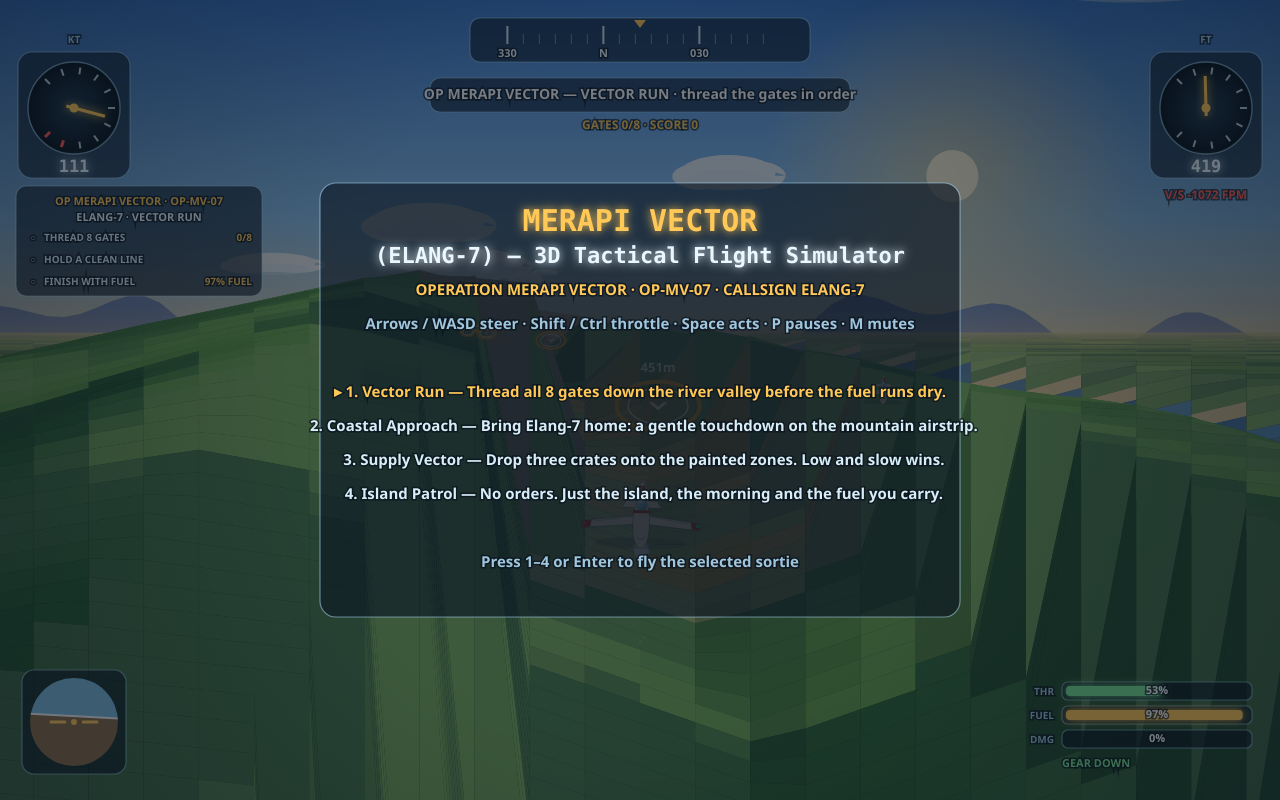
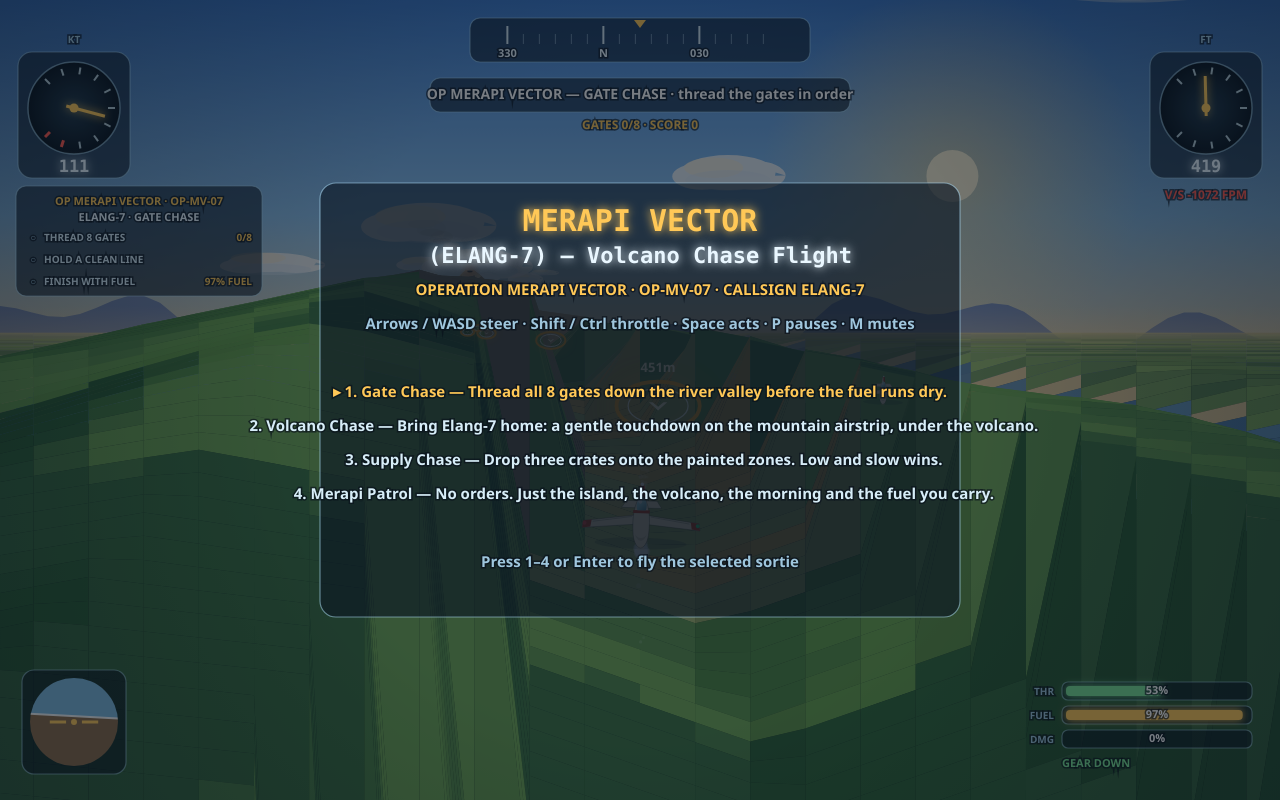
Before and after one commit to malljb234/sky-courier-merapi-run, a plain HTML site: page game/index.html in a window 1280 px wide. Drawn offline with Linux system fonts and the light colour scheme; animation ran at ten frames a second.

Commit message:
MERAPI VECTOR (ELANG-7) — Volcano Chase Flight (v3)

```diff
--- a/game/index.html
+++ b/game/index.html
@@ -3,7 +3,7 @@
 <head>
 <meta charset="utf-8">
 <meta name="viewport" content="width=device-width, initial-scale=1">
-<title>Merapi Vector (Elang-7) — 3D Tactical Flight Simulator</title>
+<title>Merapi Vector (Elang-7) — Volcano Chase Flight</title>
 <style>
   html, body { margin: 0; height: 100%; overflow: hidden; background: #1b2a3a; }
   #game { position: fixed; inset: 0; width: 100%; height: 100%; display: block; touch-action: none; }
@@ -12,7 +12,7 @@
 </style>
 </head>
 <body>
-<canvas id="game" aria-label="Merapi Vector (Elang-7), 3D tactical flight simulator. Steer the bush plane with arrows or WASD, work the throttle with Shift and Control, and fly the sorties of Operation Merapi Vector."></canvas>
+<canvas id="game" aria-label="Merapi Vector (Elang-7), volcano chase flight. Steer the bush plane with arrows or WASD, work the throttle with Shift and Control, and fly the sorties of Operation Merapi Vector under the smoking volcano."></canvas>
 <p id="status" role="status" aria-live="polite"></p>
 <script type="module" src="./src/main.js"></script>
 </body>
--- a/game/src/config.js
+++ b/game/src/config.js
@@ -1,4 +1,4 @@
-// MERAPI VECTOR (ELANG-7) — 3D Tactical Flight Simulator: tuning constants
+// MERAPI VECTOR (ELANG-7) — Volcano Chase Flight: tuning constants
 // and the game's one visual style.
 // Everything here is a plain number or colour so the rest of the code reads
 // like the thing it does. Units: metres, seconds, radians, kilograms of fuel
@@ -49,6 +49,11 @@ export const CONFIG = {
     sunGlow: 'rgba(255, 214, 130, 0.55)',
     mountainFar: '#7d8fb8',
     mountainNear: '#5d7396',
+    volcanoRock: '#7d6248',
+    volcanoShade: '#5f5044',
+    volcanoAsh: '#c9bba6',
+    ashRock: '#776b5e',
+    ashLight: '#97897a',
     grassLow: '#69a84f',
     grassHigh: '#4d8a44',
     forest: '#2f6b3a',
--- a/game/src/hud.js
+++ b/game/src/hud.js
@@ -183,7 +183,7 @@ function drawBar(ctx, x, y, w, h, frac, color, palette, text) {
 
 // The operation briefing panel: the op code, the callsign and the
 // sortie's three objectives with their live progress, so the frame
-// reads as a tactical simulator at a glance, not just a plane.
+// reads as a flown operation at a glance, not just a plane.
 function drawOpsPanel(ctx, flight, state, palette) {
   const mission = state.mission;
   const objectives = mission.objectives ?? [];
@@ -263,10 +263,17 @@ export function drawHUD(ctx, width, height, flight, mission, status, palette, ti
     litNumber(ctx, 'FUEL EMPTY — GLIDE', width / 2, height * 0.3, 22, p.hudDanger);
   }
 
-  // Centre status message, fading.
+  // Centre status message, fading, on a dark pill so it stays readable
+  // against bright cloud and sky.
   if (status && status.text && status.until > time) {
     ctx.save();
     ctx.globalAlpha = Math.max(0, Math.min(1, (status.until - time) / 0.6));
+    ctx.font = `700 24px ${MONO}`;
+    const tw = ctx.measureText(status.text).width;
+    ctx.fillStyle = 'rgba(8, 18, 28, 0.5)';
+    ctx.beginPath();
+    ctx.roundRect(width / 2 - tw / 2 - 16, height * 0.24 - 20, tw + 32, 40, 10);
+    ctx.fill();
     litNumber(ctx, status.text, width / 2, height * 0.24, 24, status.color ?? p.hudText);
     ctx.restore();
   }
--- a/game/src/main.js
+++ b/game/src/main.js
@@ -114,7 +114,7 @@ function runGame() {
   function titleLines() {
     const lines = [
       { text: 'MERAPI VECTOR', style: 'title' },
-      { text: '(ELANG-7) — 3D Tactical Flight Simulator', style: 'big' },
+      { text: '(ELANG-7) — Volcano Chase Flight', style: 'big' },
       { text: 'OPERATION MERAPI VECTOR · OP-MV-07 · CALLSIGN ELANG-7', color: '#ffc857' },
       { text: 'Arrows / WASD steer · Shift / Ctrl throttle · Space acts · P pauses · M mutes', color: '#9fc6dd' },
       { text: '', style: 'plain' },
--- a/game/src/missions.js
+++ b/game/src/missions.js
@@ -9,41 +9,41 @@ export const OPERATION = {
   name: 'OPERATION MERAPI VECTOR',
   code: 'OP-MV-07',
   callsign: 'ELANG-7',
-  title: 'MERAPI VECTOR (ELANG-7) — 3D Tactical Flight Simulator',
+  title: 'MERAPI VECTOR (ELANG-7) — Volcano Chase Flight',
 };
 
 export const MISSIONS = [
   {
     id: 'rings',
-    name: 'Vector Run',
+    name: 'Gate Chase',
     tagline: 'Thread all 8 gates down the river valley before the fuel runs dry.',
     objectives: ['THREAD 8 GATES', 'HOLD A CLEAN LINE', 'FINISH WITH FUEL'],
     start: { x: 0, y: 150, s: 0, heading: 0, speed: 52, throttle: 0.55 },
-    banner: 'OP MERAPI VECTOR — VECTOR RUN · thread the gates in order',
+    banner: 'OP MERAPI VECTOR — GATE CHASE · thread the gates in order',
   },
   {
     id: 'landing',
-    name: 'Coastal Approach',
-    tagline: 'Bring Elang-7 home: a gentle touchdown on the mountain airstrip.',
+    name: 'Volcano Chase',
+    tagline: 'Bring Elang-7 home: a gentle touchdown on the mountain airstrip, under the volcano.',
     objectives: ['FLY THE FINAL', 'TOUCH DOWN GENTLY', 'STAY ON THE STRIP'],
     start: { x: 40, y: 220, s: 3600, heading: 0, speed: 56, throttle: 0.42 },
-    banner: 'OP MERAPI VECTOR — COASTAL APPROACH · land on the strip, gently',
+    banner: 'OP MERAPI VECTOR — VOLCANO CHASE · land on the strip, gently',
   },
   {
     id: 'drop',
-    name: 'Supply Vector',
+    name: 'Supply Chase',
     tagline: 'Drop three crates onto the painted zones. Low and slow wins.',
     objectives: ['HIT 3 PAINTED ZONES', 'DROP LOW AND SLOW', '3 CRATES ONLY'],
     start: { x: 0, y: 230, s: 1200, heading: 0, speed: 50, throttle: 0.5 },
-    banner: 'OP MERAPI VECTOR — SUPPLY VECTOR · Space drops a crate over each zone',
+    banner: 'OP MERAPI VECTOR — SUPPLY CHASE · Space drops a crate over each zone',
   },
   {
     id: 'free',
-    name: 'Island Patrol',
-    tagline: 'No orders. Just the island, the morning and the fuel you carry.',
+    name: 'Merapi Patrol',
+    tagline: 'No orders. Just the island, the volcano, the morning and the fuel you carry.',
     objectives: ['PATROL THE ISLAND', 'WATCH THE FUEL', 'LAND WHEN READY'],
     start: { x: 0, y: 210, s: 0, heading: 0, speed: 52, throttle: 0.55 },
-    banner: 'OP MERAPI VECTOR — ISLAND PATROL · explore the island',
+    banner: 'OP MERAPI VECTOR — MERAPI PATROL · explore the island',
   },
 ];
 
--- a/game/src/render.js
+++ b/game/src/render.js
@@ -5,6 +5,7 @@ import { CONFIG } from './config.js';
 import { focalLength, groundColorRGB, groundHeight, onRunway, project } from './terrain.js';
 import { drawAircraft, drawGroundShadow } from './aircraft.js';
 import { drawSky } from './sky.js';
+import { drawVolcano } from './volcano.js';
 import { drawHUD } from './hud.js';
 import { drawParticles, drawSpeedStreaks, drawSupplyCrate, spawnExhaust, stepParticles } from './effects.js';
 import { mulberry32 } from './random.js';
@@ -85,9 +86,10 @@ function drawTerrain(ctx, camera, width, height, focal, palette, zones) {
         // Slope shading: ground rising away from the camera catches the
         // morning sun, ground falling away sinks into shadow, and slopes
         // facing the sun (left) read lighter than slopes facing away.
+        // Kept gentle: hard per-quad bands read as slabs, not hills.
         const alongSlope = (a.gy - d.gy) / Math.max(1, prev.depth - depth);
         const lateralSlope = (a.gy - b.gy) / Math.max(1, (prev.depth * tanHalfH * 2.24) / COLUMNS);
-        const shade = Math.max(0.62, Math.min(1.28, 1 + alongSlope * 1.6 + lateralSlope * 0.7));
+        const shade = Math.max(0.72, Math.min(1.18, 1 + alongSlope * 1.6 + lateralSlope * 0.7));
         ctx.fillStyle = hazeColor(a.color, prev.depth, palette);
         ctx.beginPath();
         ctx.moveTo(a.x, a.y);
@@ -97,10 +99,10 @@ function drawTerrain(ctx, camera, width, height, focal, palette, zones) {
         ctx.closePath();
         ctx.fill();
         if (shade < 0.99) {
-          ctx.fillStyle = `rgba(8, 14, 26, ${(1 - shade) * 0.55})`;
+          ctx.fillStyle = `rgba(8, 14, 26, ${(1 - shade) * 0.38})`;
           ctx.fill();
         } else if (shade > 1.01) {
-          ctx.fillStyle = `rgba(255, 246, 220, ${(shade - 1) * 0.5})`;
+          ctx.fillStyle = `rgba(255, 246, 220, ${(shade - 1) * 0.35})`;
           ctx.fill();
         }
       }
@@ -220,6 +222,9 @@ export function renderScene(ctx, world, width, height, time, options = {}) {
   const rng = options.rng ?? mulberry32(99);
 
   drawSky(ctx, width, height, camera.heading, time, palette, world.clouds, camera, focal);
+  // Mount Merapi itself, standing beyond the airstrip: the volcano is the
+  // frame's landmark, and the near terrain paints over its foot.
+  drawVolcano(ctx, camera, width, height, focal, time, palette);
   const showZones = world.mission.id === 'drop' ? world.zones : null;
   drawTerrain(ctx, camera, width, height, focal, palette, showZones);
 
@@ -255,7 +260,7 @@ export function renderScene(ctx, world, width, height, time, options = {}) {
   }
   if (planeAt) {
     // Wingman in formation, 14 m to starboard and 12 m ahead: the sortie
-    // flies as a pair, and the frame says tactical at a glance.
+    // flies as a pair, and the frame reads as formation flying.
     if (!flight.crashed) {
       const sinH = Math.sin(flight.heading);
       const cosH = Math.cos(flight.heading);
--- a/game/src/sky.js
+++ b/game/src/sky.js
@@ -93,6 +93,12 @@ function drawCloudPuff(ctx, x, y, size, puff, time, seed, alpha) {
   ctx.ellipse(x - s * 0.55 + drift, y + s * 0.08, s * 0.62, s * 0.26 * puff, 0, 0, Math.PI * 2);
   ctx.ellipse(x + s * 0.55 + drift, y + s * 0.06, s * 0.66, s * 0.28 * puff, 0, 0, Math.PI * 2);
   ctx.fill();
+  // Warm rim on the sun side, so the clouds sit in the same golden
+  // morning as the terrain instead of pasted white.
+  ctx.fillStyle = 'rgba(255, 233, 196, 0.5)';
+  ctx.beginPath();
+  ctx.ellipse(x - s * 0.3 + drift, y - s * 0.1, s * 0.62, s * 0.2 * puff, 0, 0, Math.PI * 2);
+  ctx.fill();
   ctx.fillStyle = 'rgba(214, 228, 240, 0.55)';
   ctx.beginPath();
   ctx.ellipse(x + drift, y + s * 0.16, s * 0.9, s * 0.2 * puff, 0, 0, Math.PI * 2);
--- a/game/src/terrain.js
+++ b/game/src/terrain.js
@@ -81,7 +81,18 @@ export function groundColorRGB(x, s, h, palette) {
   else if (h > 150) hex = palette.rock;
   else if (n > 0.58) hex = palette.forest;
   else hex = n > 0.3 ? palette.grassLow : palette.grassHigh;
-  return [parseInt(hex.slice(1, 3), 16), parseInt(hex.slice(3, 5), 16), parseInt(hex.slice(5, 7), 16)];
+  const rgb = [parseInt(hex.slice(1, 3), 16), parseInt(hex.slice(3, 5), 16), parseInt(hex.slice(5, 7), 16)];
+  // Volcanic ash: ground near the volcano weathers dark and ashen, so the
+  // island reads as a volcano's island as the pilot closes on the cone.
+  const ashT = Math.max(0, Math.min(1, (s - 5800) / 2400));
+  if (ashT > 0 && h >= 2) {
+    const ashH = Math.max(0, Math.min(1, (h - 110) / 110));
+    const ashW = ashT * (0.25 + 0.75 * ashH) * 0.7;
+    const ashHex = n > 0.5 ? palette.ashLight : palette.ashRock;
+    const ash = [parseInt(ashHex.slice(1, 3), 16), parseInt(ashHex.slice(3, 5), 16), parseInt(ashHex.slice(5, 7), 16)];
+    return rgb.map((v, i) => Math.round(v + (ash[i] - v) * ashW));
+  }
+  return rgb;
 }
 
 export function groundColor(x, s, h, palette) {
--- /dev/null
+++ b/game/src/volcano.js
@@ -0,0 +1,180 @@
+// Mount Merapi: the volcano the whole operation is named for. A fixed
+// stratovolcano beyond the airstrip, with a crater smoke plume that drifts
+// on the morning wind. It is drawn from a real world position, so it sits
+// in the scene with the terrain — the near ground paints over its foot —
+// instead of pasted on the sky. The cone is a ridgeline silhouette in one
+// style with the rest of the island: a warm sunlit flank, a cool shadow
+// flank, erosion gullies running down from the crater, a pale ash cap,
+// and a warm rim on the silhouette's lit edge.
+import { groundHeight, project } from './terrain.js';
+
+const VOLCANO = { x: -320, s: 7900, height: 540, footDrop: 260 };
+const SMOKE_PUFFS = 6;
+
+function hexToRgb(hex) {
+  return [parseInt(hex.slice(1, 3), 16), parseInt(hex.slice(3, 5), 16), parseInt(hex.slice(5, 7), 16)];
+}
+
+function mixToward(rgb, targetHex, t) {
+  const target = hexToRgb(targetHex);
+  const mix = rgb.map((v, i) => Math.round(v + (target[i] - v) * t));
+  return `rgb(${mix[0]},${mix[1]},${mix[2]})`;
+}
+
+// Silhouette ridgeline: [lateral offset in metres, height above the base].
+// A broad stratovolcano profile with a crater dip, not a triangle.
+const RIDGE = [
+  [-720, -260],
+  [-470, 120],
+  [-260, 300],
+  [-90, 470],
+  [-38, 522],
+  [0, 505],
+  [38, 522],
+  [120, 460],
+  [300, 290],
+  [480, 110],
+  [720, -260],
+];
+
+// Erosion gullies: [top offset, top height, bottom offset, half-width].
+const GULLIES = [
+  [-300, 330, -430, 26],
+  [-160, 430, -230, 20],
+  [170, 420, 250, 20],
+  [320, 320, 450, 26],
+];
+
+function projectRidge(camera, width, height, focal, baseY) {
+  const pts = [];
+  for (const [dx, dy] of RIDGE) {
+    const p = project(camera, VOLCANO.x + dx, baseY + dy, VOLCANO.s, width, height, focal);
+    if (!p) return null;
+    pts.push(p);
+  }
+  return pts;
+}
+
+// The crater smoke: soft grey puffs that rise from the crater and drift
+// downwind (to the left, away from the morning sun), growing and fading
+// as they age. Pure functions of `time`, so a staged screenshot is the
+// same every run.
+function drawCraterSmoke(ctx, crater, u, time) {
+  for (let i = 0; i < SMOKE_PUFFS; i += 1) {
+    const age = (time * 0.07 + i * 0.19) % 1;
+    const dx = -age * 560 * u;
+    const dy = -age * 520 * u;
+    const r = (40 + age * 150) * u;
+    const alpha = (1 - age) * 0.8;
+    if (r < 3) continue;
+    const x = crater.x + dx;
+    const y = crater.y - 8 + dy;
+    ctx.fillStyle = `rgba(214, 212, 210, ${alpha})`;
+    ctx.beginPath();
+    ctx.ellipse(x, y, r, r * 0.6, 0, 0, Math.PI * 2);
+    ctx.ellipse(x - r * 0.5, y + r * 0.12, r * 0.6, r * 0.4, 0, 0, Math.PI * 2);
+    ctx.fill();
+    ctx.fillStyle = `rgba(250, 246, 238, ${alpha * 0.7})`;
+    ctx.beginPath();
+    ctx.ellipse(x - r * 0.3, y - r * 0.24, r * 0.55, r * 0.3, 0, 0, Math.PI * 2);
+    ctx.fill();
+    ctx.fillStyle = `rgba(148, 146, 160, ${alpha * 0.55})`;
+    ctx.beginPath();
+    ctx.ellipse(x, y + r * 0.3, r * 0.85, r * 0.26, 0, 0, Math.PI * 2);
+    ctx.fill();
+  }
+}
+
+export function drawVolcano(ctx, camera, width, height, focal, time, palette) {
+  const baseY = groundHeight(VOLCANO.x, VOLCANO.s);
+  const pts = projectRidge(camera, width, height, focal, baseY);
+  if (!pts) return;
+  const crater = pts[5];
+  if (crater.depth < 400 || crater.depth > 9500) return;
+  if (crater.x < -320 || crater.x > width + 320) return;
+
+  const u = crater.scale;
+  // Distance haze: the cone melts into the horizon colour, like the ridges.
+  const haze = Math.pow(Math.min(1, crater.depth / 9000), 1.25) * 0.55;
+  const sunRock = mixToward(hexToRgb(palette.volcanoRock), palette.skyHorizon, haze);
+  const shadeRock = mixToward(hexToRgb(palette.volcanoShade), palette.skyHorizon, haze);
+  const ashCap = mixToward(hexToRgb(palette.volcanoAsh), palette.skyHorizon, haze);
+
+  // Shadow flank: the whole silhouette first.
+  ctx.fillStyle = shadeRock;
+  ctx.beginPath();
+  ctx.moveTo(pts[0].x, pts[0].y);
+  for (let i = 1; i < pts.length; i += 1) ctx.lineTo(pts[i].x, pts[i].y);
+  ctx.closePath();
+  ctx.fill();
+
+  // Sunlit flank: the left half, bounded by the crater dip and the foot's
+  // centre, so the light/shadow edge runs down the cone's front.
+  const footCentre = { x: (pts[0].x + pts[pts.length - 1].x) / 2, y: (pts[0].y + pts[pts.length - 1].y) / 2 };
+  ctx.fillStyle = sunRock;
+  ctx.beginPath();
+  ctx.moveTo(pts[4].x, pts[4].y);
+  for (let i = 3; i >= 0; i -= 1) ctx.lineTo(pts[i].x, pts[i].y);
+  ctx.lineTo(footCentre.x, footCentre.y);
+  ctx.lineTo(crater.x, crater.y);
+  ctx.closePath();
+  ctx.fill();
+
+  // Erosion gullies: dark channels fanning down from the crater.
+  ctx.fillStyle = 'rgba(40, 34, 30, 0.2)';
+  for (const [topDx, topDy, botDx, halfW] of GULLIES) {
+    const top = project(camera, VOLCANO.x + topDx, baseY + topDy, VOLCANO.s, width, height, focal);
+    const bot = project(camera, VOLCANO.x + botDx, baseY - 40, VOLCANO.s, width, height, focal);
+    if (!top || !bot) continue;
+    const w = Math.max(2, halfW * u);
+    ctx.beginPath();
+    ctx.moveTo(top.x - w * 0.3, top.y);
+    ctx.lineTo(top.x + w * 0.3, top.y);
+    ctx.lineTo(bot.x + w, bot.y);
+    ctx.lineTo(bot.x - w, bot.y);
+    ctx.closePath();
+    ctx.fill();
+  }
+
+  // Pale ash cap: a band under the crater rim.
+  const cap = [
+    pts[3],
+    pts[4],
+    crater,
+    pts[6],
+    pts[7],
+    project(camera, VOLCANO.x + 70, baseY + 415, VOLCANO.s, width, height, focal),
+    project(camera, VOLCANO.x - 70, baseY + 415, VOLCANO.s, width, height, focal),
+  ];
+  if (cap.every(Boolean)) {
+    ctx.fillStyle = ashCap;
+    ctx.beginPath();
+    ctx.moveTo(cap[0].x, cap[0].y);
+    for (let i = 1; i < cap.length; i += 1) ctx.lineTo(cap[i].x, cap[i].y);
+    ctx.closePath();
+    ctx.fill();
+  }
+
+  // Warm rim along the lit silhouette, anime-style: one clean lit edge.
+  ctx.strokeStyle = 'rgba(255, 220, 160, 0.55)';
+  ctx.lineWidth = Math.max(1.5, 14 * u);
+  ctx.beginPath();
+  ctx.moveTo(pts[0].x, pts[0].y);
+  for (let i = 1; i <= 4; i += 1) ctx.lineTo(pts[i].x, pts[i].y);
+  ctx.stroke();
+
+  // Crater mouth and its ember glow.
+  const glow = ctx.createRadialGradient(crater.x, crater.y, 1, crater.x, crater.y, Math.max(6, 110 * u));
+  glow.addColorStop(0, 'rgba(255, 130, 50, 0.4)');
+  glow.addColorStop(1, 'rgba(255, 130, 50, 0)');
+  ctx.fillStyle = glow;
+  ctx.beginPath();
+  ctx.arc(crater.x, crater.y, Math.max(6, 110 * u), 0, Math.PI * 2);
+  ctx.fill();
+  ctx.fillStyle = 'rgba(52, 44, 40, 0.85)';
+  ctx.beginPath();
+  ctx.ellipse(crater.x, crater.y, Math.max(2, 30 * u), Math.max(1, 9 * u), 0, 0, Math.PI * 2);
+  ctx.fill();
+
+  drawCraterSmoke(ctx, crater, u, time);
+}
```
Also changed, not shown: game/src/shots.js (+10 -9 lines), 2 other files.
